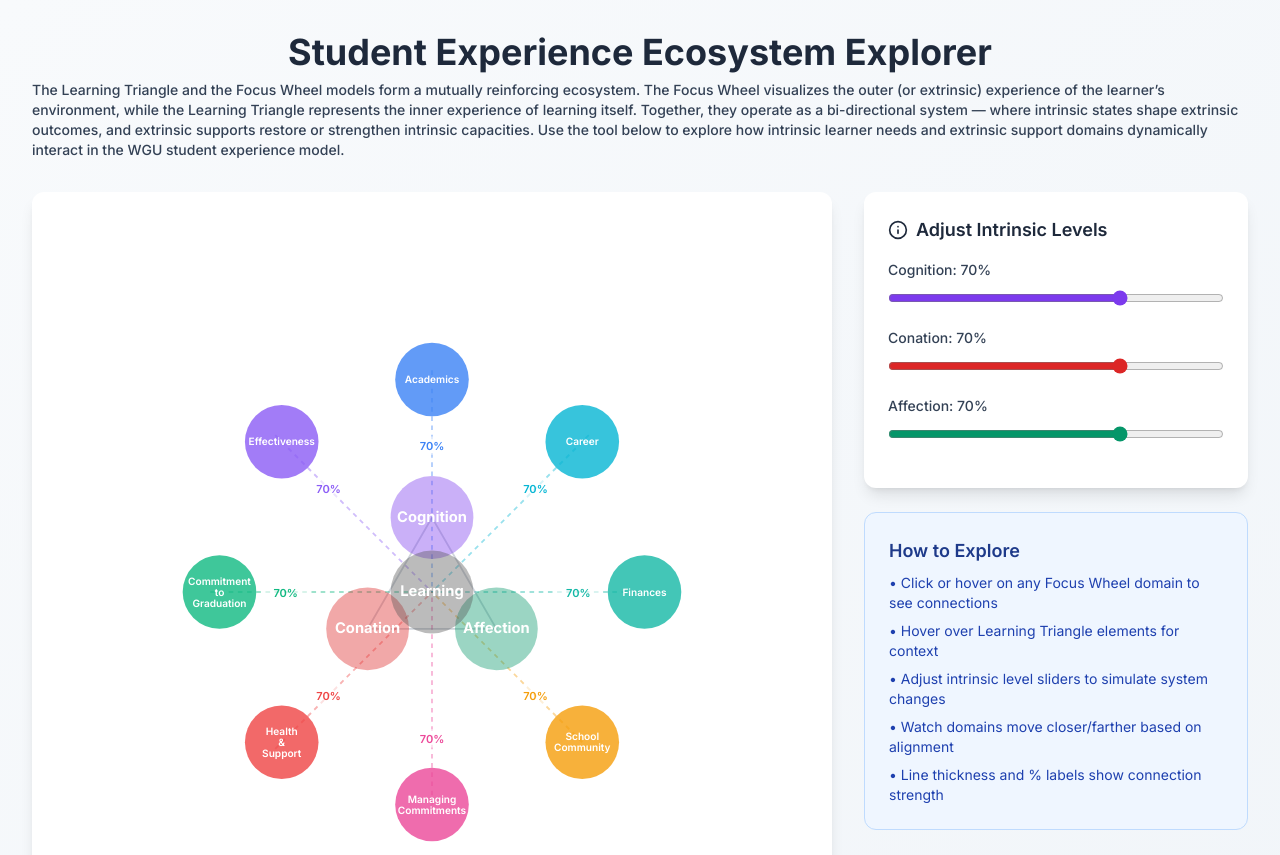
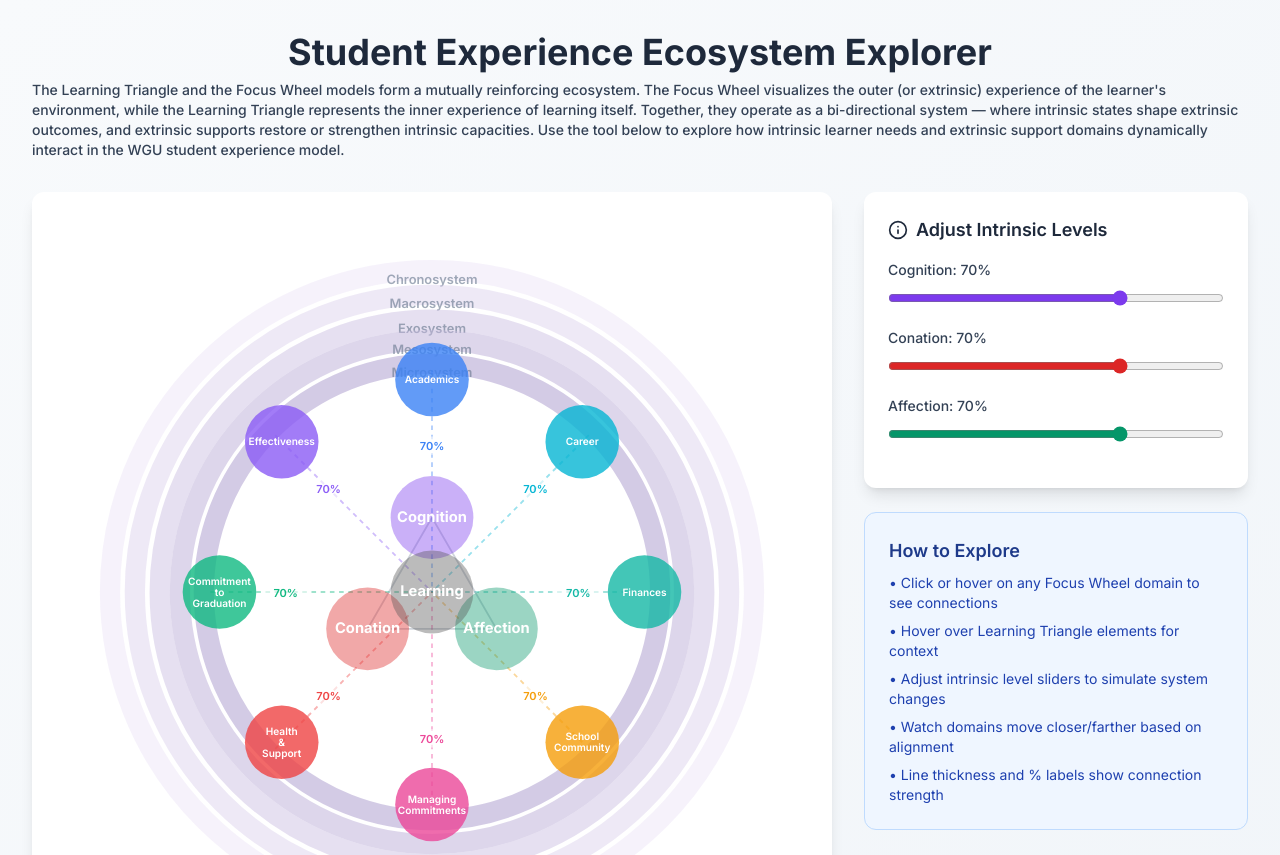
Before and after one commit to eric-hansen-wgu/SEEE-test, a Next.js app: page / in a window 1280 px wide. Shown: the top 855 px of the page. Built offline with nearby package versions, Linux system fonts and the light colour scheme.

Commit message:
Add Bronfenbrenner ecological systems

```diff
--- a/src/app/page.tsx
+++ b/src/app/page.tsx
@@ -122,6 +122,14 @@ const StudentSuccessEcosystem = () => {
     }
   ];
 
+  const ecologicalLayers = [
+    { name: 'Chronosystem', radius: 350, color: '#E0D5F0', opacity: 0.3, width: 22 },
+    { name: 'Macrosystem', radius: 323, color: '#D4C8E8', opacity: 0.4, width: 22 },
+    { name: 'Exosystem', radius: 296, color: '#C8BBE0', opacity: 0.45, width: 22 },
+    { name: 'Mesosystem', radius: 274, color: '#BCAED8', opacity: 0.5, width: 22 },
+    { name: 'Microsystem', radius: 248, color: '#B0A1D0', opacity: 0.55, width: 22 }
+  ];
+
   const getNeedNameById = (id) => {
     return intrinsicNeeds.find(item => item.id === id)?.name;
   };
@@ -197,7 +205,7 @@ const StudentSuccessEcosystem = () => {
             Student Experience Ecosystem Explorer
           </h1>
           <p className="text-left text-sm font-medium text-slate-700 mb-3">
-            The Learning Triangle and the Focus Wheel models form a mutually reinforcing ecosystem. The Focus Wheel visualizes the outer (or extrinsic) experience of the learner’s environment, while the Learning Triangle represents the inner experience of learning itself. Together, they operate as a bi-directional system — where intrinsic states shape extrinsic outcomes, and extrinsic supports restore or strengthen intrinsic capacities. Use the tool below to explore how intrinsic learner needs and extrinsic support domains dynamically interact in the WGU student experience model.
+            The Learning Triangle and the Focus Wheel models form a mutually reinforcing ecosystem. The Focus Wheel visualizes the outer (or extrinsic) experience of the learner's environment, while the Learning Triangle represents the inner experience of learning itself. Together, they operate as a bi-directional system — where intrinsic states shape extrinsic outcomes, and extrinsic supports restore or strengthen intrinsic capacities. Use the tool below to explore how intrinsic learner needs and extrinsic support domains dynamically interact in the WGU student experience model.
           </p>
         </header>
 
@@ -205,6 +213,36 @@ const StudentSuccessEcosystem = () => {
           {/* Main Visualization */}
           <div className="lg:col-span-2 bg-white rounded-xl shadow-lg p-8">
             <svg viewBox="0 0 800 800" className="w-full h-full">
+              {/* Ecological Layers - Background */}
+              {ecologicalLayers.map((layer, idx) => (
+                <g key={`layer-${idx}`}>
+                  {/* Circle */}
+                  <circle
+                    cx="400"
+                    cy="400"
+                    r={layer.radius}
+                    fill="none"
+                    stroke={layer.color}
+                    strokeWidth={layer.width}
+                    opacity={layer.opacity}
+                  />
+                  {/* Label */}
+                  <text
+                    x="400"
+                    y={400 - layer.radius + layer.width / 2 }
+                    textAnchor="middle"
+                    dominantBaseline="middle"
+                    fill="#64748B"
+                    fontSize="14"
+                    fontWeight="600"
+                    opacity="0.6"
+                    className="pointer-events-none"
+                  >
+                    {layer.name}
+                  </text>
+                </g>
+              ))}
+
               {/* Connection lines */}
               {selectedDomain && intrinsicNeeds.map(intrinsic =>
                 renderConnection(selectedDomain, intrinsic.id)
@@ -600,7 +638,7 @@ const StudentSuccessEcosystem = () => {
 
         {/* Footer */}
         <footer className="mt-8 text-center text-sm text-slate-500">
-          <p>Based on a combination of the Learning Triangle and InsideTrack Focus Wheel models | Interactive Prototype Designed for Student Experience</p>
+          <p>Based on a combination of the Learning Triangle, InsideTrack Focus Wheel, and Bronfenbrenner's Ecological Systems Theory | Interactive Prototype Designed for Student Experience</p>
         </footer>
       </div>
     </div>
```
